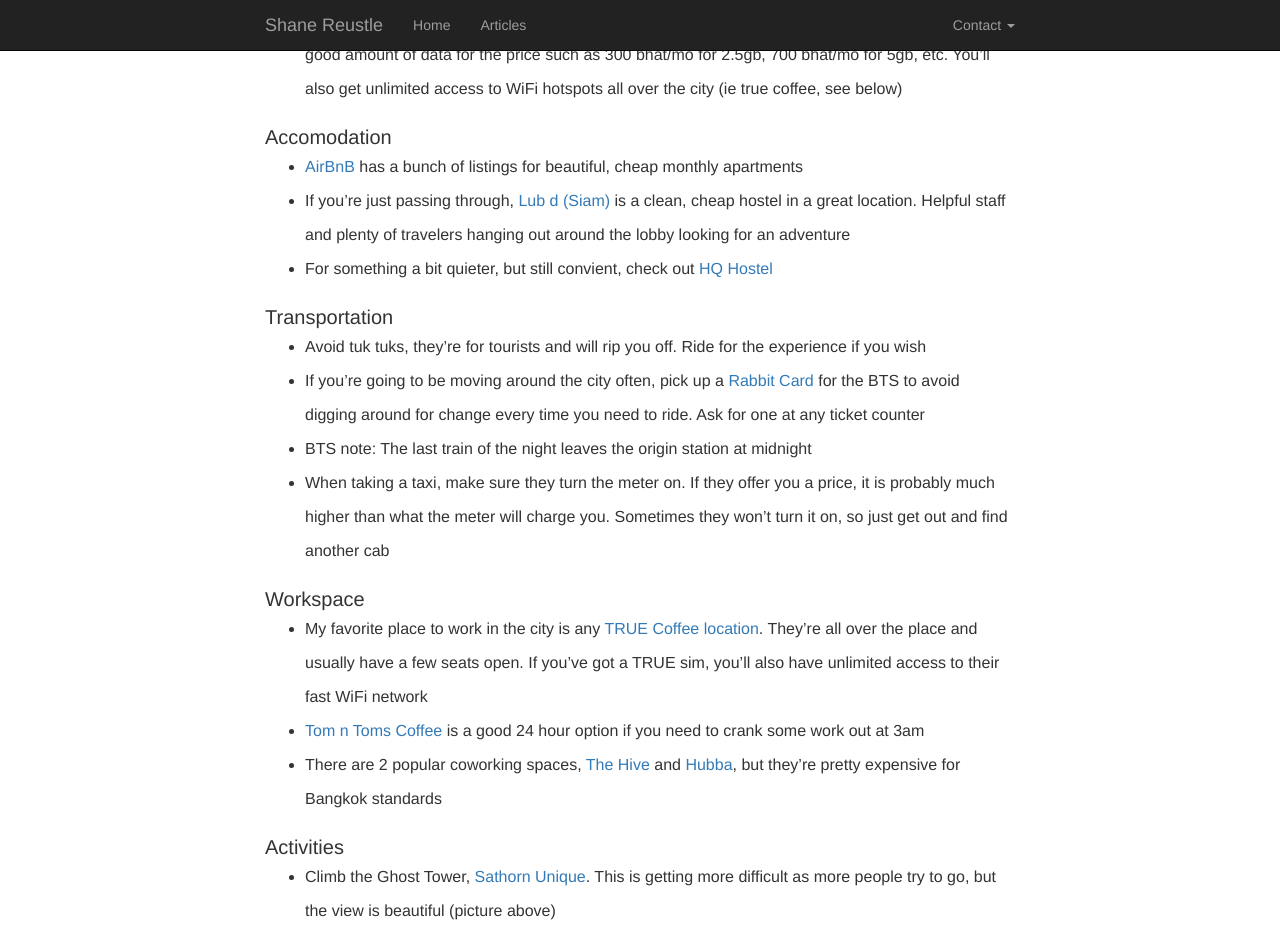
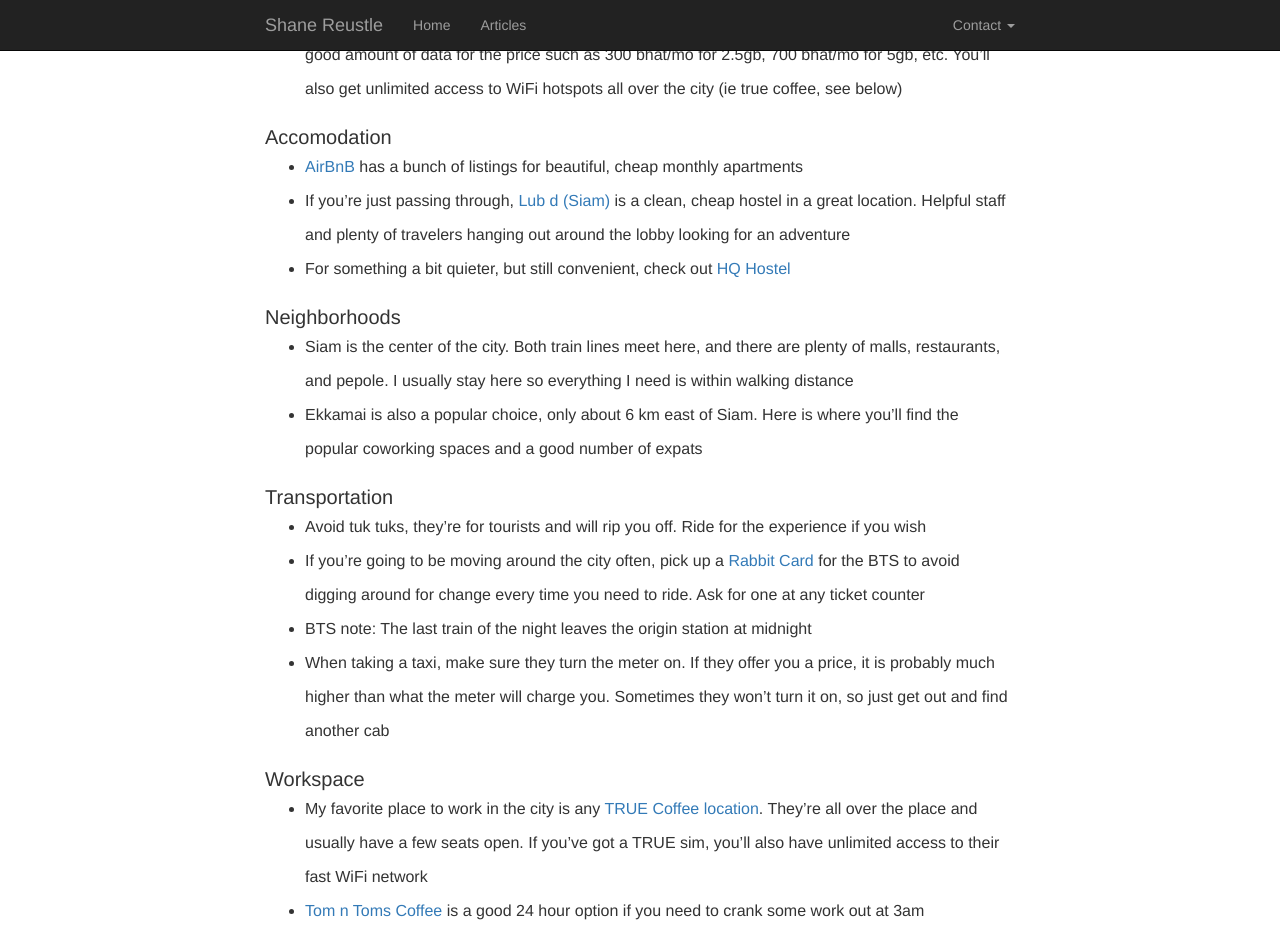
Before and after one commit to reustle/shanereustle, a Jekyll site: the page built from _posts/2015-08-25-nomad-tips-bangkok.md, in a window 1280 px wide and 1400 px high, scrolled down 533 px. Shown: the top 936 px of the window. Built offline with Jekyll 4.4.1, drawn with Linux system fonts in a browser that asks for light colours; some of the changed text lies outside the part shown.

Commit message:
added neighborhoods

```diff
--- a/_posts/2015-08-25-nomad-tips-bangkok.md
+++ b/_posts/2015-08-25-nomad-tips-bangkok.md
@@ -13,7 +13,12 @@
 ## Accomodation
 * [AirBnB](https://www.airbnb.com/s/Bangkok--Thailand?sublets=monthly) has a bunch of listings for beautiful, cheap monthly apartments
 * If you're just passing through, [Lub d (Siam)](http://siamsquare.lubd.com/) is a clean, cheap hostel in a great location. Helpful staff and plenty of travelers hanging out around the lobby looking for an adventure
-* For something a bit quieter, but still convient, check out [HQ Hostel](http://www.hqhostel.com/)
+* For something a bit quieter, but still convenient, check out [HQ Hostel](http://www.hqhostel.com/)
+
+
+## Neighborhoods
+* Siam is the center of the city. Both train lines meet here, and there are plenty of malls, restaurants, and pepole. I usually stay here so everything I need is within walking distance
+* Ekkamai is also a popular choice, only about 6 km east of Siam. Here is where you'll find the popular coworking spaces and a good number of expats
 
 
 ## Transportation
@@ -26,7 +31,7 @@
 ## Workspace
 * My favorite place to work in the city is any [TRUE Coffee location](http://truecoffee.truecorp.co.th/). They're all over the place and usually have a few seats open. If you've got a TRUE sim, you'll also have unlimited access to their fast WiFi network
 * [Tom n Toms Coffee](http://en.tomntoms.com/main.php) is a good 24 hour option if you need to crank some work out at 3am
-* There are 2 popular coworking spaces, [The Hive](http://thehive.co.th/) and [Hubba](http://hubbathailand.com/), but they're pretty expensive for Bangkok standards
+* There are 2 popular coworking spaces, [The Hive](http://thehive.co.th/) and [Hubba](http://hubbathailand.com/), but I generally stuck to coffee shops
 
 
 ## Activities
```
